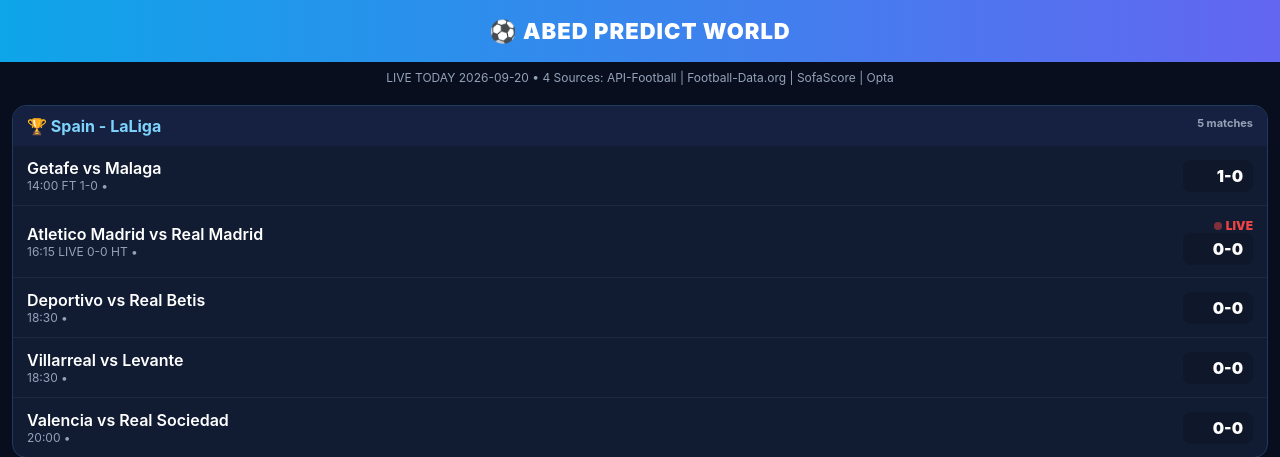
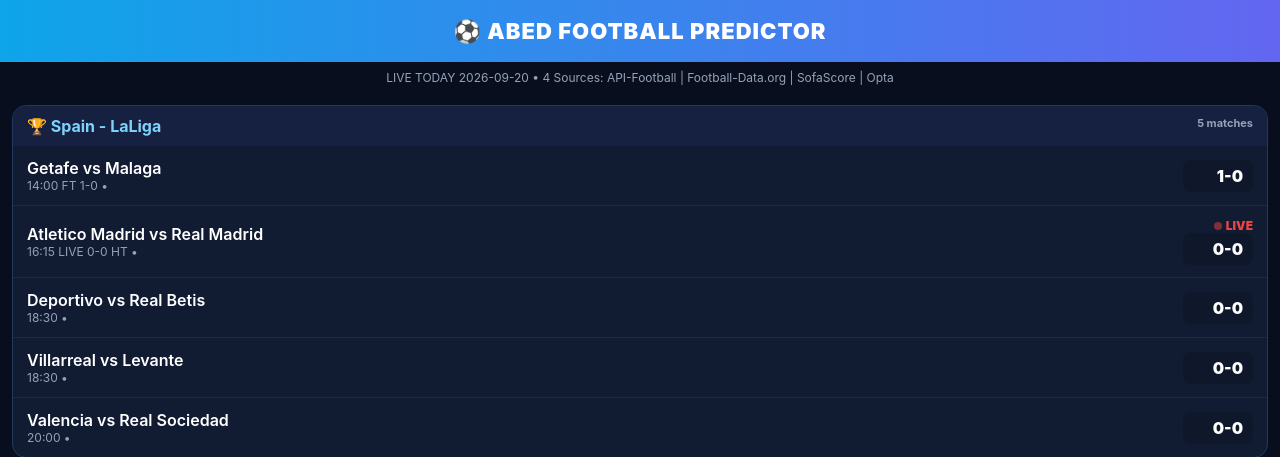
Before and after one commit to Abednico-byte/abed-predict-world, a Flask app: page / in a window 1280 px wide. Shown: the top 457 px of the page. Run offline with Flask 3, Linux system fonts and the light colour scheme.

Commit message:
Update index.html

```diff
--- a/templates/index.html
+++ b/templates/index.html
@@ -18,7 +18,7 @@ body{background:#080e1e;color:#fff;font-family:Inter,Arial;margin:0}
 .live{color:#ef4444;font-weight:900;font-size:12px}
 .league-link{display:block;margin:10px 12px;padding:14px;background:#1e293b;border-radius:10px;color:#fff;text-decoration:none;text-align:center;font-weight:bold}
 </style></head><body>
-<div class="header">⚽ ABED PREDICT WORLD</div>
+<div class="header">⚽ ABED FOOTBALL PREDICTOR</div>
 <div class="sub">LIVE TODAY {{ today }} • 4 Sources: API-Football | Football-Data.org | SofaScore | Opta</div>
 
 {% set leagues_today = {} %}
```
